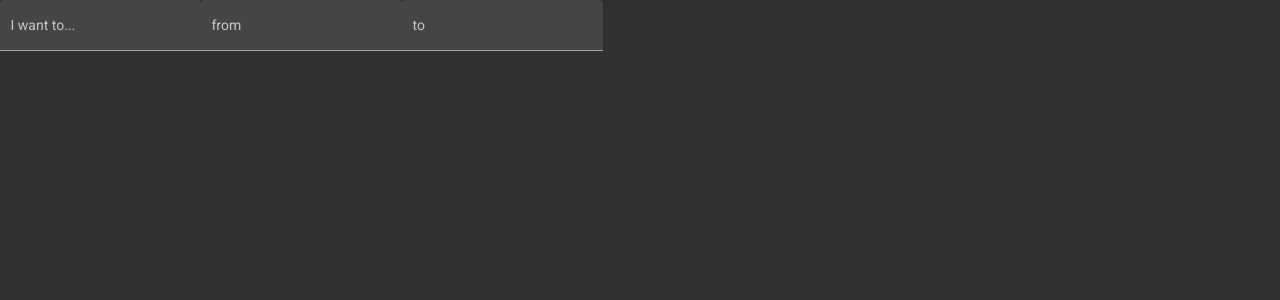
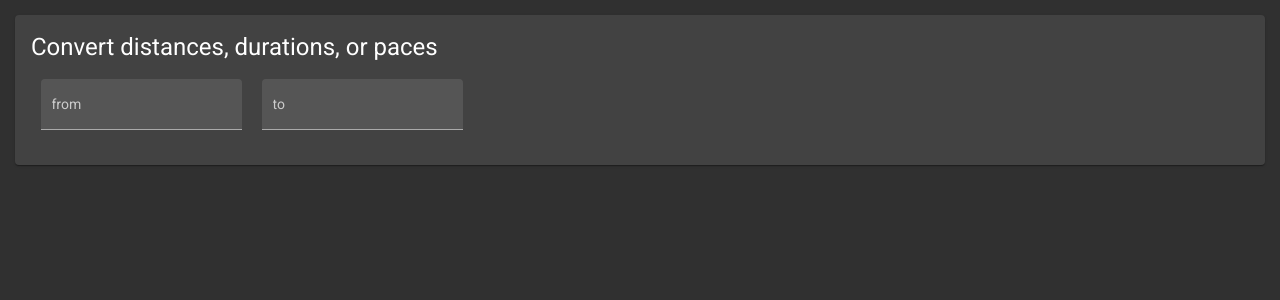
Before and after one commit to okkays/pace, an Angular app in the folder pace-app/: page / in a window 1280 px wide. Shown: the top 300 px of the page. Built offline with nearby package versions, Linux system fonts and the light colour scheme.

Commit message:
bug fixes and testing

```diff
--- a/pace-app/src/app/app.component.css
+++ b/pace-app/src/app/app.component.css
@@ -0,0 +1,24 @@
+mat-card {
+  margin: 15px;
+}
+
+app-pace-entry {
+  margin: 10px;
+}
+
+.input-wrapper {
+  display: flex;
+  align-items: center;
+}
+
+.equals {
+  font-size: 2em;
+}
+
+.result {
+  font-size: 2em;
+}
+
+.pace-entry, .equals, .result {
+  flex-grow: 1;
+}
--- a/pace-app/src/app/app.component.html
+++ b/pace-app/src/app/app.component.html
@@ -1,3 +1,28 @@
-<app-action-selector (actionSelected)="actionSelected$.next($event)"></app-action-selector>
-<app-pace-entry label="from" placeholder="5 kph"></app-pace-entry>
-<app-pace-entry label="to" placeholder="min/km"></app-pace-entry>
+<!-- <app-action-selector (actionSelected)="actionSelected$.next($event)"></app-action-selector> -->
+
+<mat-card class="convert">
+  <mat-card-title>
+    <h1>Convert distances, durations, or paces</h1>
+  </mat-card-title>
+
+  <div class="input-wrapper">
+    <div class="pace-entry">
+      <app-pace-entry
+        (metricsSelected)="fromSubject$.next($event)"
+        label="from" placeholder="5 kph"></app-pace-entry>
+      <app-pace-entry
+        (metricsSelected)="toSubject$.next($event)"
+        label="to" [allowValues]="false" placeholder="min/km"></app-pace-entry>
+    </div>
+
+    <ng-container *ngIf="convertedMetric$ | async as result">
+      <div class="equals">
+        <p>=</p>
+      </div>
+
+      <div class="result">
+        <p>{{result}}</p>
+      </div>
+    </ng-container>
+  </div>
+</mat-card>
--- a/pace-app/src/app/app.component.ts
+++ b/pace-app/src/app/app.component.ts
@@ -1,7 +1,9 @@
 import {Component} from '@angular/core';
-import {ReplaySubject} from 'rxjs';
+import {combineLatest, Observable, ReplaySubject} from 'rxjs';
+import {filter, map, tap} from 'rxjs/operators';
 
 import {Action} from './models/action';
+import {MaybeMetric, Metric} from './models/metric';
 
 @Component({
   selector: 'app-root',
@@ -10,11 +12,28 @@ import {Action} from './models/action';
 })
 export class AppComponent {
   actionSelected$ = new ReplaySubject<Action>(1);
-  title = 'pace-app';
+  fromSubject$ = new ReplaySubject<Metric[]>(1);
+  toSubject$ = new ReplaySubject<Metric[]>(1);
 
-  constructor() {
-    this.actionSelected$.subscribe(action => {
-      console.log(action);
-    });
-  }
+  convertedMetric$: Observable<Metric> =
+      combineLatest([this.fromSubject$, this.toSubject$])
+          .pipe(
+              filter(([from, to]) => {
+                if (from.length !== 1 || to.length !== 1) return false;
+                if (to[0].unit === null) return false;
+                return true;
+              }),
+              map(([from, to]) => {
+                // Cast checked in filter above.
+                return from[0].toUnit(to[0].unit as string);
+              }),
+              tap(result => {
+                console.log('Result:', result);
+              }),
+              filter<MaybeMetric, Metric>(isMetricForFilter),
+          );
 }
+
+function isMetricForFilter(metric: MaybeMetric): metric is Metric {
+  return metric.isValid();
+}
--- a/pace-app/src/app/models/autocomplete.ts
+++ b/pace-app/src/app/models/autocomplete.ts
@@ -114,7 +114,6 @@ export function buildSearchArgs<T extends string>(options: readonly T[]):
 export function selectResult<T>(output: EventEmitter<T>):
     MonoTypeOperatorFunction<SearchResult<T>> {
   return pipe(tap(({selectedItem, selectedItemAsString, results}) => {
-    console.log(results, selectedItem, selectedItemAsString);
     if (!selectedItemAsString || !selectedItem) return;
     if (!results.includes(selectedItemAsString)) return;
     console.log('Selecting:', selectedItem);
--- a/pace-app/src/app/models/distance.ts
+++ b/pace-app/src/app/models/distance.ts
@@ -34,6 +34,16 @@ export function pluralizeDistance(metric: string): string {
 export class Distance extends Metric {
   constructor(readonly value: number|null, readonly unit: DistanceUnit) {
     super();
+  }
+
+  toString(): string {
+    const unit = this.isPlural() ? pluralizeDistance(this.unit) : this.unit;
+    const value = this.value === null ? '' : `${this.value} `;
+    return `${value} ${unit}`;
+  }
+
+  withValue(value: number): Distance {
+    return new Distance(value, this.unit);
   }
 
   private getValueInMeters(): number|null {
--- a/pace-app/src/app/models/duration.ts
+++ b/pace-app/src/app/models/duration.ts
@@ -30,13 +30,23 @@ export function depluralizeDuration(metric: string): string {
 }
 
 export function pluralizeDuration(metric: string): string {
-  if (['w', 'h', 'd', 's', 'm'].includes(metric)) return metric;
+  if (['w', 'h', 'd', 's', 'm', 'min'].includes(metric)) return metric;
   return metric + 's';
 }
 
 export class Duration extends Metric {
   constructor(readonly value: number|null, readonly unit: DurationUnit) {
     super();
+  }
+
+  toString(): string {
+    const unit = this.isPlural() ? pluralizeDuration(this.unit) : this.unit;
+    const value = this.value === null ? '' : `${this.value} `;
+    return `${value} ${unit}`;
+  }
+
+  withValue(value: number): Duration {
+    return new Duration(value, this.unit);
   }
 
   private getValueInSeconds(): number|null {
--- a/pace-app/src/app/models/pace.ts
+++ b/pace-app/src/app/models/pace.ts
@@ -163,6 +163,12 @@ export class Pace extends Metric {
     }
   }
 
+  toString(): string {
+    const unit = this.isPlural() ? pluralizePace(this.unit) : this.unit;
+    const value = this.value === null ? '' : `${this.value} `;
+    return `${value}${unit}`;
+  }
+
   /**
    * Transforms this pace into another pace, which may invole:
    * - swapping ratio (min/km to km/min)
@@ -175,8 +181,8 @@ export class Pace extends Metric {
     if (targetPace.value !== null) return new InvalidMetric(null, null);
     if (this.value === null) return targetPace;
 
-    let originalLeft = this.left;
-    let originalRight = this.right;
+    let originalLeft = this.left.withValue(this.left.value || 1);
+    let originalRight = this.right.withValue(this.right.value || 1);
 
     const isSwap =
         ((targetPace.left instanceof Duration &&
@@ -204,6 +210,7 @@ function convertPaceMetric(original: PaceMetric, target: PaceMetric) {
     return original.toUnit(target.unit);
   }
   if (original instanceof Duration && target instanceof Duration) {
+    console.log('boop', original, target, original.toUnit(target.unit).value);
     return original.toUnit(target.unit);
   }
   return new InvalidMetric(null, null);
@@ -242,7 +249,8 @@ export class InvalidPace extends InvalidMetric {
 
 function getValue(leftValue: number|null, rightValue: number|null): number|
     null {
-  if (leftValue === null) return null;
+  if (leftValue === null && rightValue == null) return null;
   if (rightValue === null) return leftValue;
+  if (leftValue === null) return 1 / rightValue;
   return leftValue / rightValue;
 }
--- a/pace-app/src/app/pace-entry/pace-entry.component.ts
+++ b/pace-app/src/app/pace-entry/pace-entry.component.ts
@@ -1,6 +1,7 @@
 import {Component, EventEmitter, Input, OnInit, Output} from '@angular/core';
 import {FormControl} from '@angular/forms';
 import {map, Observable} from 'rxjs';
+import {filter} from 'rxjs/operators';
 
 import {getMetricOptions, searchOptions, selectResult} from '../models/autocomplete';
 import {InvalidMetric, Metric} from '../models/metric';
@@ -20,16 +21,24 @@ interface RawMetrics {
 export class PaceEntryComponent implements OnInit {
   @Input() label: string = 'Pace';
   @Input() placeholder: string = '5 kph';
+  @Input() allowValues: boolean = true;
   @Output() metricsSelected = new EventEmitter<Metric[]>();
   actionControl = new FormControl();
 
   filteredOptions!: Observable<string[]>;
   enteredMetrics$!: Observable<RawMetrics>;
 
-  constructor() {}
-
   ngOnInit(): void {
     this.enteredMetrics$ = this.actionControl.valueChanges.pipe(
+        filter(text => {
+          if (this.allowValues) return true;
+          if (typeof text !== 'string') return false;
+          if (text.match(/\d+/)) {
+            this.actionControl.setValue(text.replace(/\d+/g, ''));
+            return false;
+          };
+          return true;
+        }),
         map(text => {
           return {
             text,
```
Also changed, not shown: pace-app/src/app/component-testing-util.ts (+6 -1 lines), 2 other files (tests, documents, lock files or other folders).
